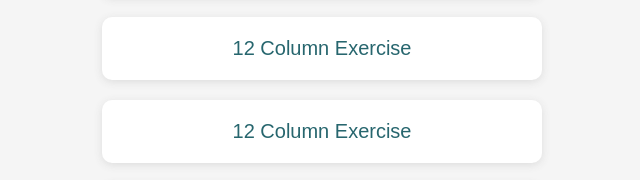
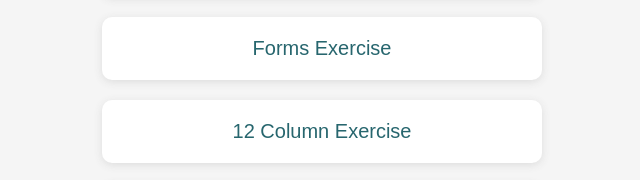
Before and after one commit to mariela8/Assignments, a plain HTML site: page index.html in a window 1280 px wide. Shown: the part 325-505 px from the top of the page, 318-958 px from the left. Drawn offline with Linux system fonts and the light colour scheme.

Commit message:
Rename link text from '12 Column Exercise' to 'Forms Exercise'

```diff
--- a/index.html
+++ b/index.html
@@ -58,7 +58,7 @@
 
     <div class="assignment">
         <a href="Forms/forms.html">
-            12 Column Exercise
+            Forms Exercise
         </a>
     </div>
 
```
